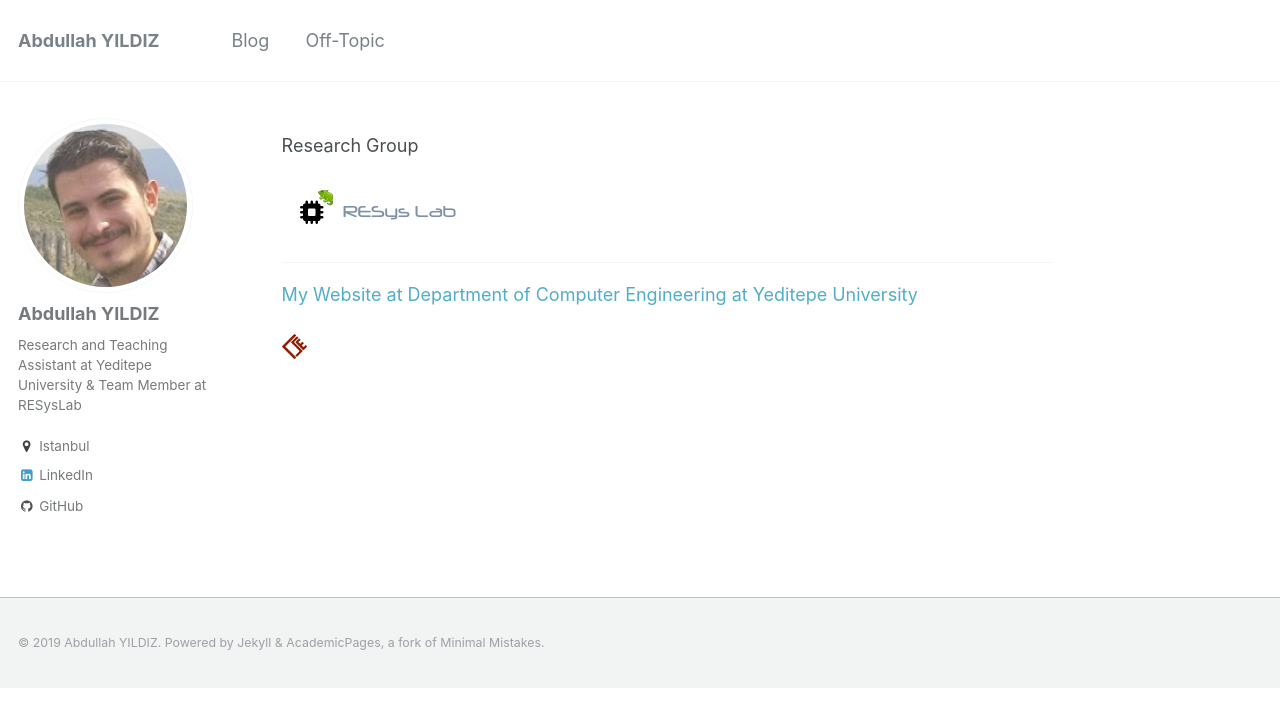
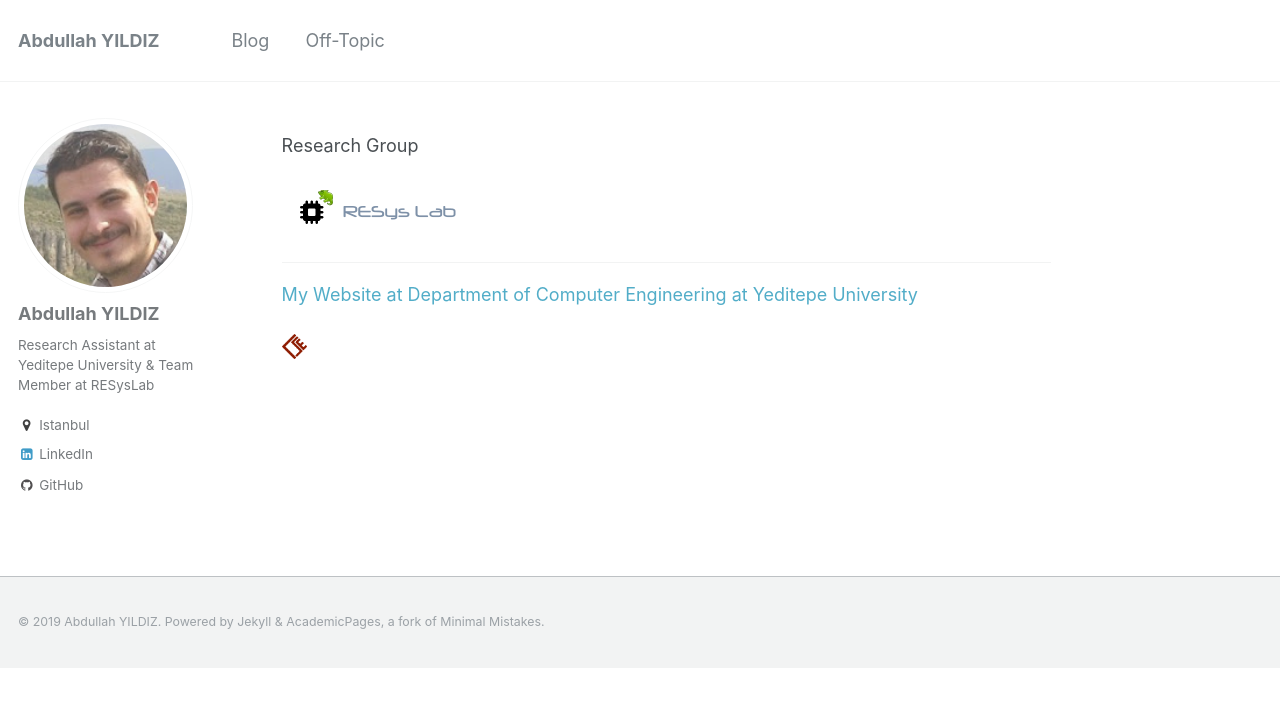
Before and after one commit to abdullahyildiz/abdullahyildiz.github.io, a Jekyll site: the page built from _pages/about.md, in a window 1280 px wide. Shown: the top 727 px of the page. Built offline with Jekyll 4.4.1, drawn with Linux system fonts in a browser that asks for light colours.

Commit message:
Update _config.yml

```diff
--- a/_config.yml
+++ b/_config.yml
@@ -80,7 +80,7 @@ analytics:
 author:
   name             : "Abdullah YILDIZ"
   avatar           : "me.png"
-  bio              : "Research and Teaching Assistant at Yeditepe University & Team Member at RESysLab"
+  bio              : "Research Assistant at Yeditepe University & Team Member at RESysLab"
   location         : "Istanbul"
   employer         :
   googlescholar    :
```
